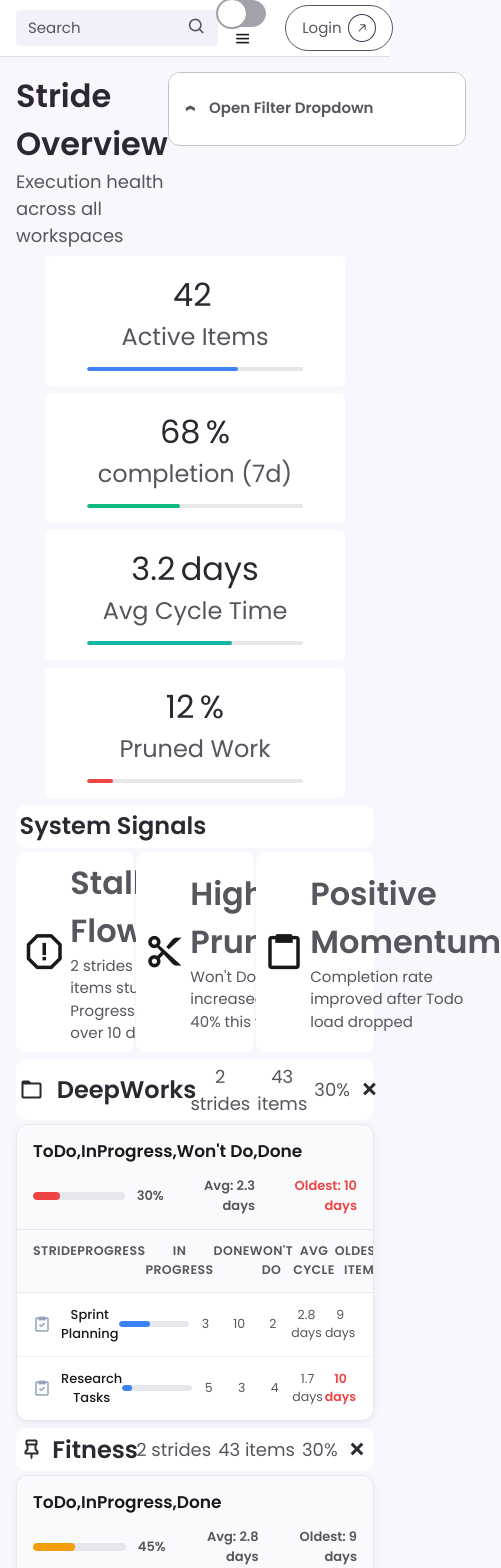
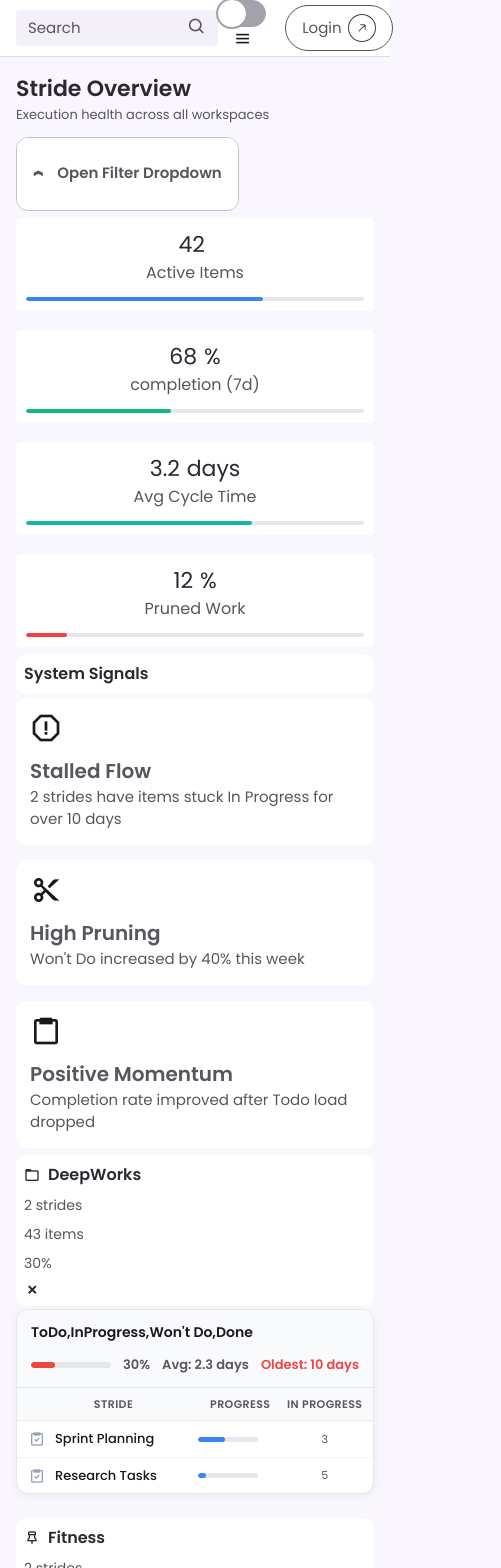
Before and after one commit to ISHariharan/Evolyn, a React (Create React App) app: page /stride/dashboard in a window 390 px wide. Shown: the top 1568 px of the page, 501 px wide, since content can reach past the window. Built offline with nearby package versions, Linux system fonts and the light colour scheme.

Commit message:
Change : Made stride dashboard responsive

```diff
--- a/src/Pages/StrideDashBoard/StrideDashBoard.scss
+++ b/src/Pages/StrideDashBoard/StrideDashBoard.scss
@@ -433,3 +433,299 @@
         flex-wrap: wrap;
     }
 }
+
+/* ──────────────────────────────────────────────────────────────
+   Global Responsive Adjustments
+─────────────────────────────────────────────────────────────── */
+
+/* Large screens (default) */
+
+/* Medium screens (tablets, <1024px) */
+@media (max-width: 1024px) {
+  .stride-dashboard-header-container {
+    flex-direction: column;
+    gap: 16px;
+    align-items: flex-start;
+  }
+
+  .stride-dashboard-header-left-upper-section {
+    font-size: 28px;
+  }
+
+  .stride-dashboard-header-left-lower-section {
+    font-size: 16px;
+  }
+
+  .stride-dashboard-filter-dropdown {
+    max-width: 100%;
+    min-width: 100%;
+  }
+
+  .stride-dashboard-overview-container {
+    flex-wrap: wrap;
+    gap: 12px;
+    justify-content: flex-start;
+  }
+
+  .stride-dashboard-overview {
+    width: calc(50% - 12px);
+    padding: 12px;
+  }
+
+  .stride-dashboard-overview-primary-content,
+  .stride-dashboard-overview-secondary-content {
+    font-size: 28px;
+  }
+
+  .stride-dashboard-overview-lower-primary-content {
+    font-size: 20px;
+  }
+
+  .underline-progress {
+    width: 100%;
+  }
+
+  .stridebashboard-workspace-header-container,
+  .stridedashboard-system-signals-header {
+    font-size: 20px;
+    padding: 12px;
+    gap: 12px;
+  }
+
+  .stridedashboard-system-signals-container {
+    flex-direction: column;
+    gap: 12px;
+  }
+
+  .stridedashboard-system-signals-board {
+    width: 100%;
+    padding: 16px;
+  }
+
+  .system-signals-icon {
+    font-size: 36px;
+  }
+
+  .stridedashboard-system-signals-content-header {
+    font-size: 28px;
+  }
+
+  .stridedashboard-workspace-stride-count,
+  .stridedashboard-workspace-stride-items,
+  .stridedashboard-workspace-percentage {
+    font-size: 16px;
+  }
+
+  .template-group {
+    margin-bottom: 24px;
+  }
+
+  .stridedashboard-template-header {
+    padding: 14px 16px;
+    font-size: 16px;
+  }
+
+  .template-name {
+    font-size: 16px;
+  }
+
+  .template-metrics {
+    gap: 16px;
+    font-size: 13px;
+  }
+
+  .template-progress-container {
+    width: 120px;
+  }
+
+  .stride-table-header {
+    font-size: 13px;
+    padding: 10px 16px;
+  }
+
+  .stride-row {
+    font-size: 13px;
+    padding: 12px 16px;
+  }
+
+  .mini-progress {
+    width: 80px;
+  }
+}
+
+/* Small screens (mobile, <768px) */
+@media (max-width: 768px) {
+  body {
+    padding: 1rem 1rem 0;
+  }
+
+  .stride-dashboard-header-left-upper-section {
+    font-size: 24px;
+  }
+
+  .stride-dashboard-header-left-lower-section {
+    font-size: 14px;
+  }
+
+  .stride-dashboard-overview-container {
+    flex-direction: column;
+    gap: 12px;
+  }
+
+  .stride-dashboard-overview {
+    width: 100%;
+    padding: 12px;
+  }
+
+  .stride-dashboard-overview-primary-content,
+  .stride-dashboard-overview-secondary-content {
+    font-size: 24px;
+  }
+
+  .stride-dashboard-overview-lower-primary-content {
+    font-size: 18px;
+  }
+
+  .stridebashboard-workspace-header-container,
+  .stridedashboard-system-signals-header {
+    font-size: 18px;
+    padding: 10px;
+    flex-direction: column;
+    align-items: flex-start;
+    gap: 8px;
+  }
+
+  .stridedashboard-workspace-header {
+    gap: 8px;
+  }
+
+  .stridedashboard-workspace-stride-count,
+  .stridedashboard-workspace-stride-items,
+  .stridedashboard-workspace-percentage {
+    font-size: 14px;
+  }
+
+  .stridedashboard-system-signals-container {
+    gap: 12px;
+  }
+
+  .stridedashboard-system-signals-board {
+    flex-direction: column;
+    align-items: flex-start;
+    gap: 12px;
+    padding: 14px;
+  }
+
+  .system-signals-icon {
+    font-size: 32px;
+  }
+
+  .stridedashboard-system-signals-content-header {
+    font-size: 24px;
+  }
+
+  .stridedashboard-template-header {
+    flex-direction: column;
+    align-items: flex-start;
+    gap: 12px;
+    padding: 12px 14px;
+  }
+
+  .template-name {
+    font-size: 15px;
+  }
+
+  .template-metrics {
+    width: 100%;
+    justify-content: space-between;
+    gap: 12px;
+    font-size: 12px;
+  }
+
+  .template-progress-container {
+    width: 100px;
+    height: 6px;
+  }
+
+  /* Make table scrollable horizontally on small screens */
+  .stride-table {
+    overflow-x: auto;
+  }
+
+  .stride-table-header,
+  .stride-row {
+    min-width: 700px; /* Ensure scrolling if needed */
+    font-size: 12px;
+    padding: 10px 14px;
+  }
+
+  .mini-progress {
+    width: 70px;
+    height: 5px;
+  }
+
+  .stride-name i {
+    font-size: 16px;
+  }
+}
+
+/* Extra small screens (<480px) */
+@media (max-width: 480px) {
+  .stride-dashboard-header-container {
+    gap: 12px;
+  }
+
+  .stride-dashboard-header-left-upper-section {
+    font-size: 22px;
+  }
+
+  .stride-dashboard-header-left-lower-section {
+    font-size: 13px;
+  }
+
+  .stride-dashboard-overview {
+    padding: 10px;
+  }
+
+  .stride-dashboard-overview-primary-content,
+  .stride-dashboard-overview-secondary-content {
+    font-size: 22px;
+  }
+
+  .stride-dashboard-overview-lower-primary-content {
+    font-size: 16px;
+  }
+
+  .stridebashboard-workspace-header-container,
+  .stridedashboard-system-signals-header {
+    font-size: 16px;
+    padding: 8px;
+  }
+
+  .stridedashboard-system-signals-content-header {
+    font-size: 20px;
+  }
+
+  .template-name {
+    font-size: 14px;
+  }
+
+  .template-metrics {
+    gap: 8px;
+    font-size: 11px;
+  }
+
+  .template-progress-container {
+    width: 80px;
+  }
+
+  .stride-table-header,
+  .stride-row {
+    font-size: 11px;
+    padding: 8px 12px;
+  }
+
+  .mini-progress {
+    width: 60px;
+  }
+}
```
